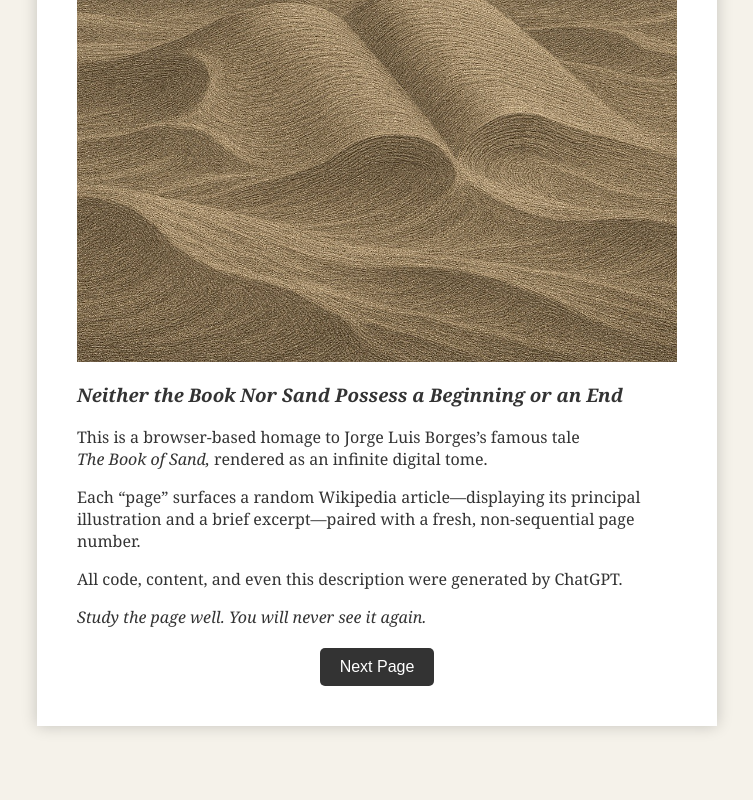
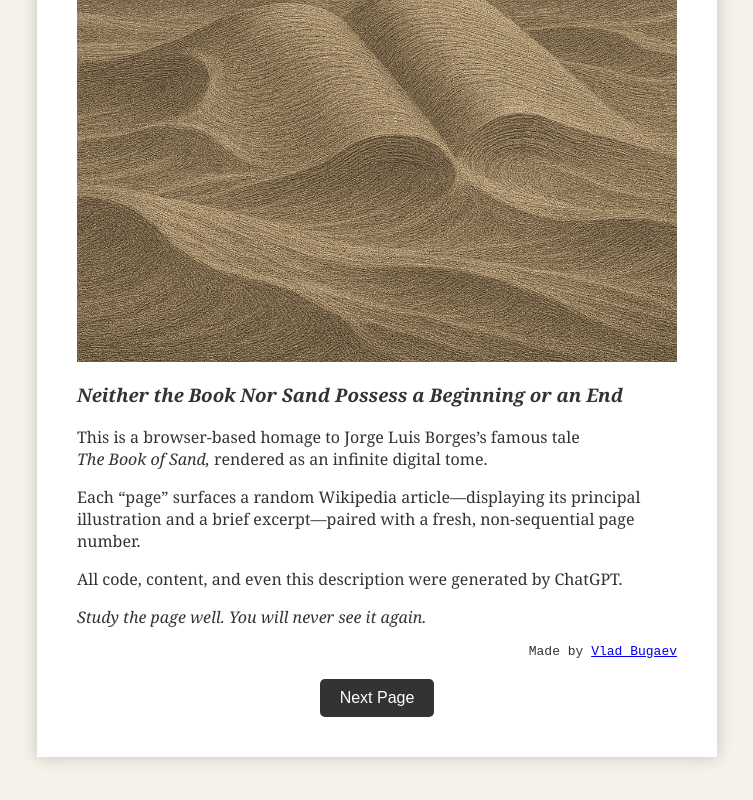
Before and after one commit to pptxman/bookofsand, a plain HTML site: page index.html in a window 1280 px wide. Shown: the part 328-1128 px from the top of the page, without its empty margins (263-1016 px from the left). Before the commit the page ends 1104 px from the top, so only its background shows below. Drawn offline with Linux system fonts and the light colour scheme.

Commit message:
Added link to my homepage

```diff
--- a/index.html
+++ b/index.html
@@ -78,6 +78,7 @@
       <p>Each “page” surfaces a random Wikipedia article—displaying its principal illustration and a brief excerpt—paired with a fresh, non-sequential page number.</p>
       <p>All code, content, and even this description were generated by ChatGPT.</p>
       <p><em>Study the page well. You will never see it again.</em></p>
+      <p style="text-align: right; font-family: monospace;">Made by <a href="https://pptxman.com">Vlad Bugaev</a></p>
     </div>
     <h2 id="article-title" style="display:none;"></h2>
     <img id="article-image" src="" alt="Article Illustration" style="display:none;">
```
